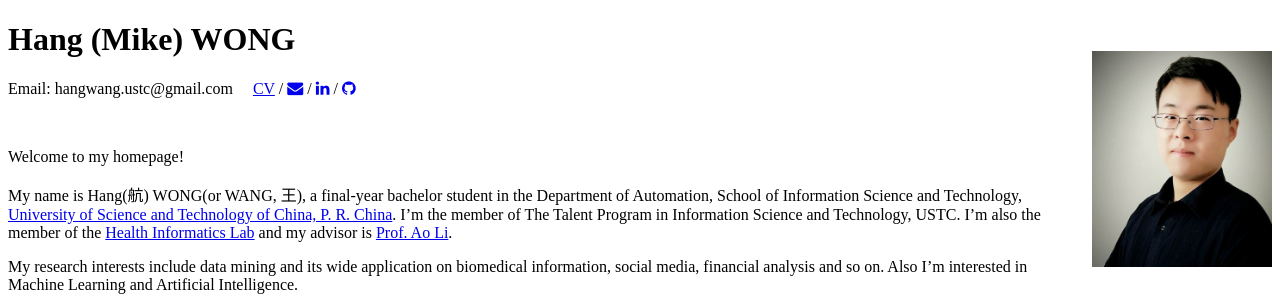
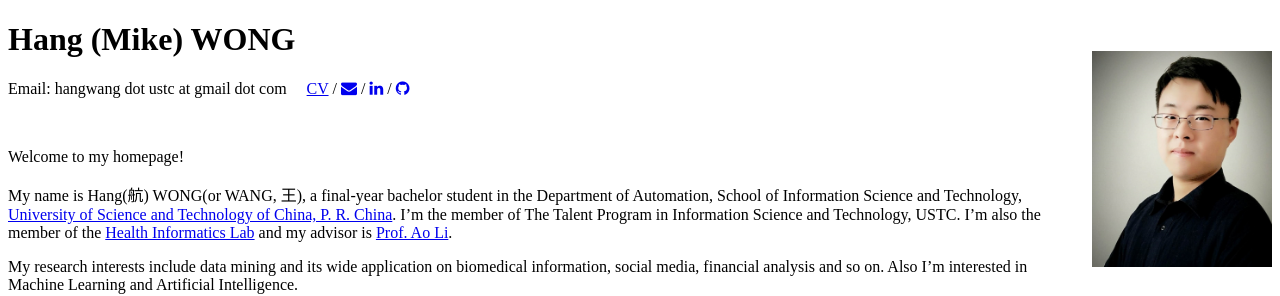
Before and after one commit to ustcmike/ustcmike.github.io, a Jekyll site: the page built from index.md, in a window 1280 px wide. Shown: the part 108-404 px from the top of the page. Built offline with Jekyll 4.4.1, drawn with Linux system fonts in a browser that asks for light colours; nearby versions of some CDN libraries; our own code applies the rules of GitHub Pages for plain Markdown files.

Commit message:
Update social.html

```diff
--- a/_includes/social.html
+++ b/_includes/social.html
@@ -1,6 +1,6 @@
 <div class="social">
   <p>
-    Email: hangwang.ustc@gmail.com &nbsp;&nbsp;&nbsp;
+    Email: hangwang dot ustc at gmail dot com &nbsp;&nbsp;&nbsp;
     <a href="../static/info/resume.pdf">CV</a>
     {% if site.email %}
         / <a href="mailto:hangwang.ustc@gmail.com"><i class="fa fa-envelope"></i></a>
```
